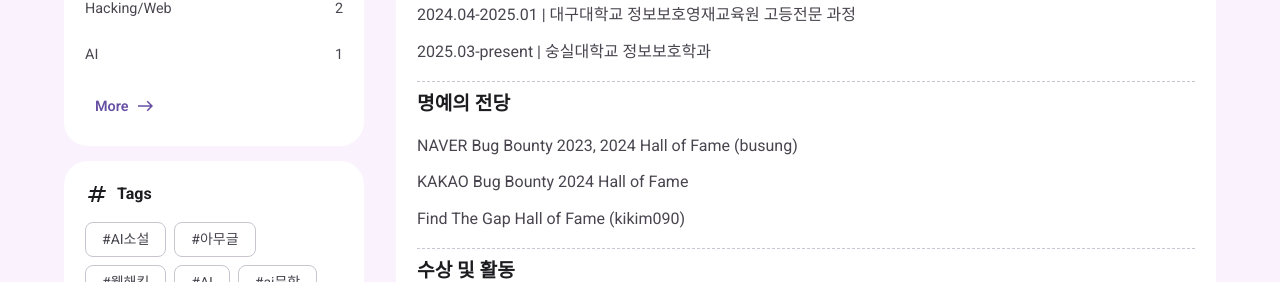
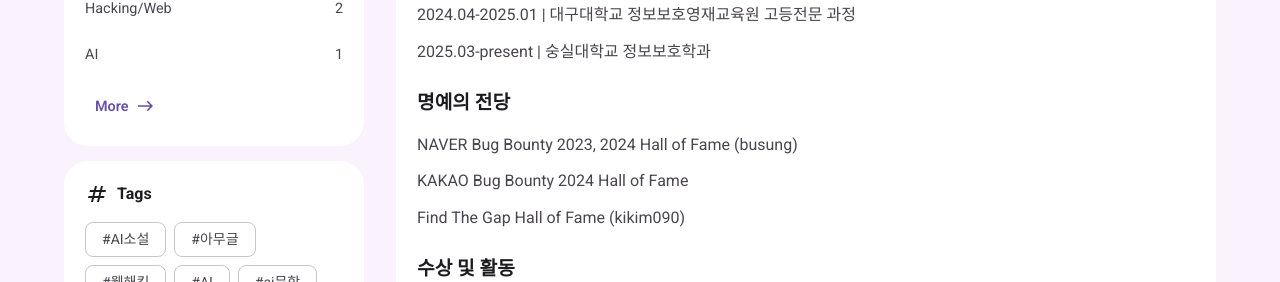
Before and after one commit to BuSung-dev/my_blog, a Next.js app: page /about in a window 1280 px wide. Shown: the part 491-773 px from the top of the page. Built offline with nearby package versions, Linux system fonts and the light colour scheme; no server answers; a web font is replaced by a local one.

Commit message:
your message

```diff
--- a/app/styles/posts-article.css
+++ b/app/styles/posts-article.css
@@ -462,7 +462,7 @@
 
 .about-section + .about-section {
   padding-top: 8px;
-  border-top: 1px dashed var(--md-sys-color-outline-variant);
+  /* border-top: 1px dashed var(--md-sys-color-outline-variant); */
 }
 
 .section-subtitle {
```
